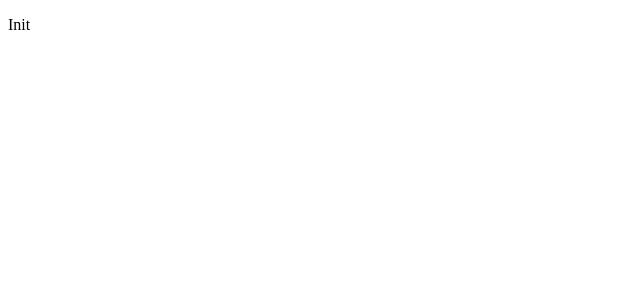
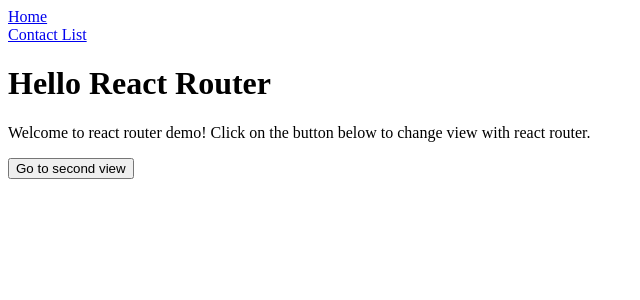
Before and after one commit to hsniemi/Woltora, a React (Create React App) app in the folder woltora/: page / in a window 1280 px wide. Shown: the top 300 px of the page, without its empty margins (0-640 px from the left). Built offline with nearby package versions, Linux system fonts and the light colour scheme.

Commit message:
Added basic routing
Now we have seperate Header and content area. Also, routing.

```diff
--- a/woltora/src/App.js
+++ b/woltora/src/App.js
@@ -1,11 +1,20 @@
-
+import { BrowserRouter, Routes, Route, Link } from 'react-router-dom';
 import './App.css';
+import Home from './Home';
 
 function App() {
   return (
-    <div className="App">
-      <p>Init</p>
-    </div>
+    <BrowserRouter>
+      <div>
+        <div className="navbar">
+          <Link to="/"><div>Home</div></Link>
+          <Link to="/contacts"><div>Contact List</div></Link>
+        </div>
+        <Routes>
+          <Route path="/" element={ <Home /> } />
+        </Routes>
+      </div>
+    </BrowserRouter>
   );
 }
 
--- /dev/null
+++ b/woltora/src/Home.js
@@ -0,0 +1,13 @@
+import React from 'react'
+import { Link } from 'react-router-dom'
+
+export default function Home() {
+  return (
+    <div>
+      <h1>Hello React Router</h1>
+      <p>Welcome to react router demo! Click on the button below to change view with react router.
+      </p>
+      <Link to="secondview"><button>Go to second view</button></Link>
+    </div>
+  )
+}
```
